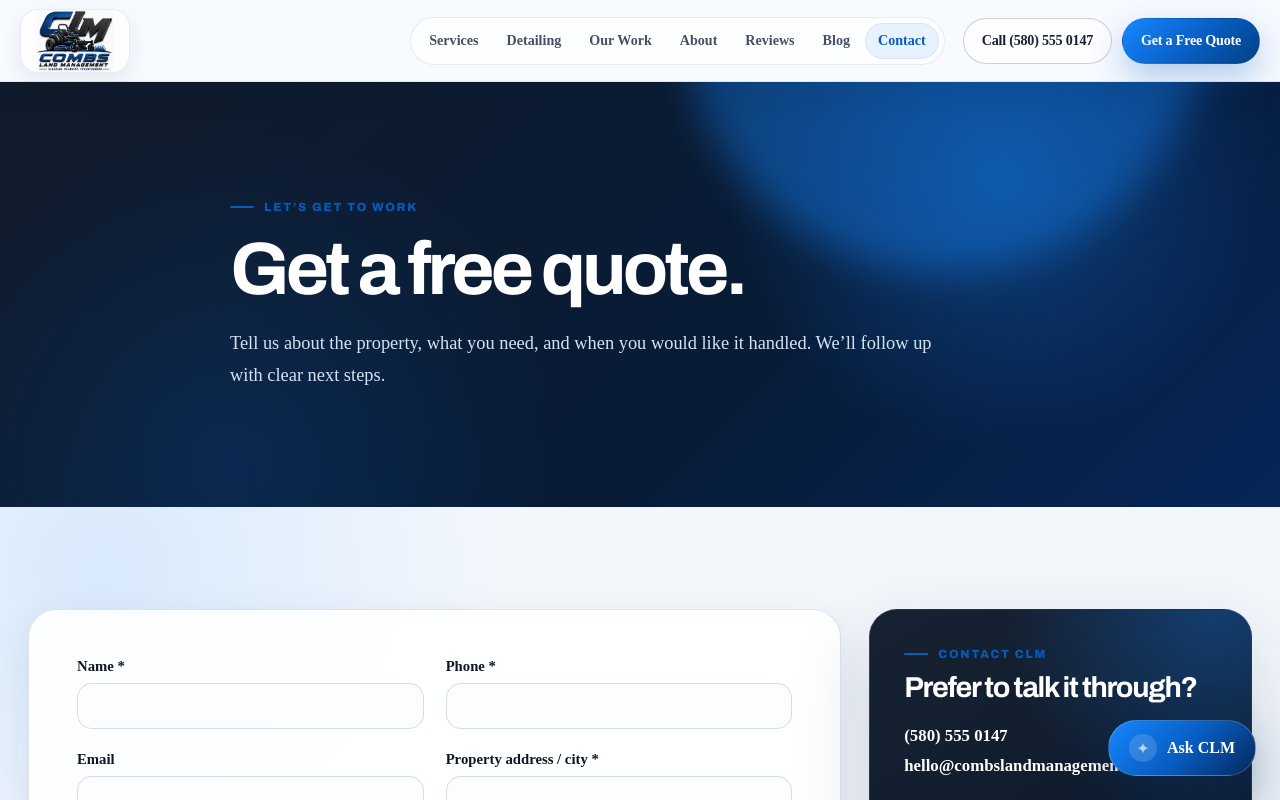
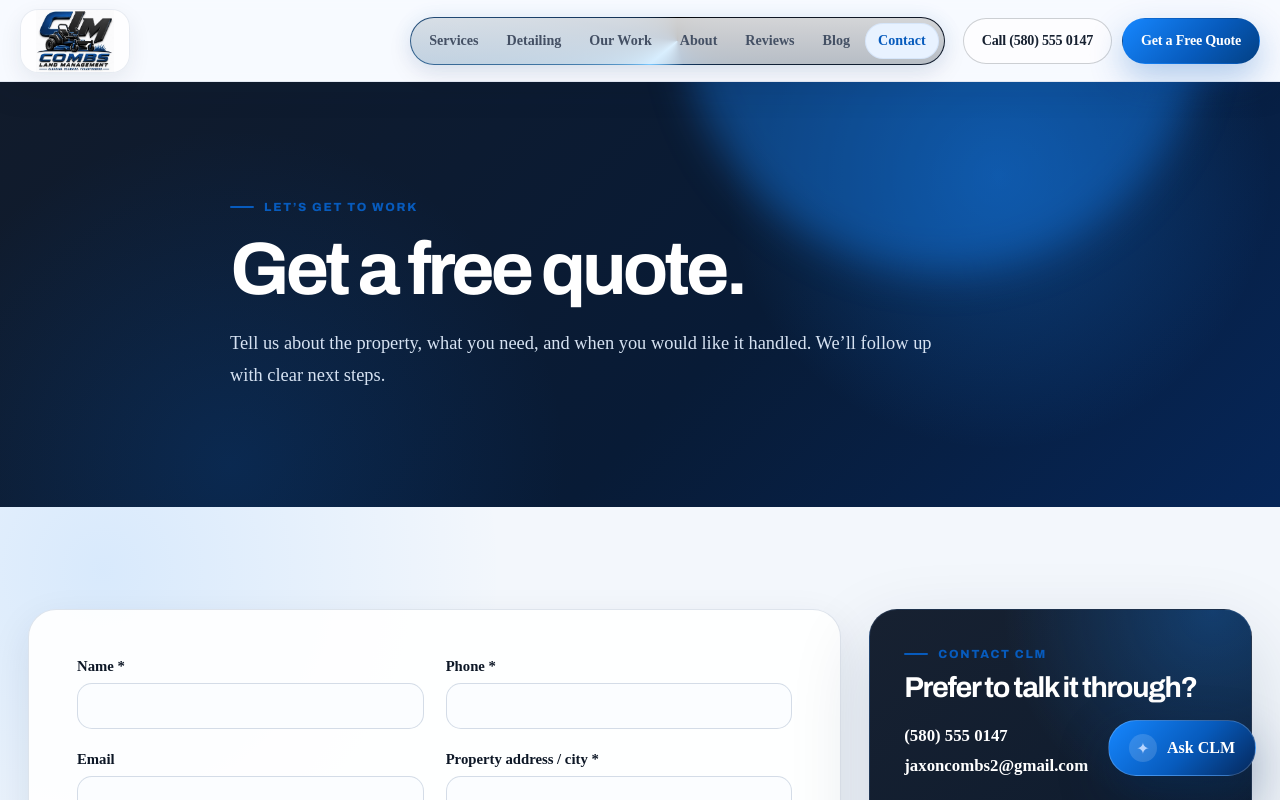
Before and after one commit to Brian2169fdsa/Jaxon, a Next.js app: page /contact in a window 1280 px wide. Shown: the top 800 px of the page. Built offline with nearby package versions, Linux system fonts and the light colour scheme.

Commit message:
Configure launch domain and quote delivery

```diff
--- a/app/api/quote/route.ts
+++ b/app/api/quote/route.ts
@@ -49,10 +49,10 @@ export async function POST(request: Request) {
   }
 
   const resendApiKey = process.env.RESEND_API_KEY;
-  const quoteToEmail = process.env.QUOTE_TO_EMAIL;
-  const fromEmail = process.env.QUOTE_FROM_EMAIL || "Combs Land Management <onboarding@resend.dev>";
+  const quoteToEmail = process.env.QUOTE_TO_EMAIL || "jaxoncombs2@gmail.com";
+  const fromEmail = process.env.QUOTE_FROM_EMAIL || "Combs Land Management <quotes@combslandmgt.com>";
 
-  if (!resendApiKey || !quoteToEmail) {
+  if (!resendApiKey) {
     return NextResponse.json({ error: "Online quotes are temporarily unavailable. Please call or email us directly." }, { status: 503 });
   }
 
--- a/app/globals.css
+++ b/app/globals.css
@@ -1,4 +1,10 @@
 @import url("https://fonts.googleapis.com/css2?family=Archivo:wght@600;700;800;900&family=Inter:wght@400;500;600;700&display=swap");
+
+@property --menu-border-angle {
+  syntax: "<angle>";
+  inherits: false;
+  initial-value: 0deg;
+}
 
 :root {
   --blue: #01409b;
@@ -698,9 +704,21 @@ p {
   align-self: auto;
   gap: 2px;
   padding: 5px;
-  border: 1px solid rgba(128, 151, 181, .18);
+  border: 1.5px solid transparent;
   border-radius: 999px;
-  background: rgba(255, 255, 255, .62);
+  background:
+    linear-gradient(rgba(255, 255, 255, .82), rgba(247, 251, 255, .72)) padding-box,
+    conic-gradient(
+      from var(--menu-border-angle),
+      #020306,
+      #101827 24%,
+      #123b69 46%,
+      #7bc8ff 64%,
+      #173b64 78%,
+      #020306
+    ) border-box;
+  box-shadow: 0 8px 24px rgba(5, 24, 51, .1), 0 0 20px rgba(22, 135, 255, .08);
+  animation: menu-border-rotate 6s linear infinite;
 }
 
 .desktop-nav a {
@@ -725,9 +743,25 @@ p {
 }
 
 .menu-button {
-  border: 1px solid var(--border);
+  border: 1.5px solid transparent;
   border-radius: 14px;
-  background: rgba(255, 255, 255, .75);
+  background:
+    linear-gradient(rgba(255, 255, 255, .9), rgba(247, 251, 255, .82)) padding-box,
+    conic-gradient(
+      from var(--menu-border-angle),
+      #020306,
+      #101827 24%,
+      #123b69 46%,
+      #7bc8ff 64%,
+      #173b64 78%,
+      #020306
+    ) border-box;
+  box-shadow: 0 8px 22px rgba(5, 24, 51, .11), 0 0 16px rgba(22, 135, 255, .08);
+  animation: menu-border-rotate 6s linear infinite;
+}
+
+@keyframes menu-border-rotate {
+  to { --menu-border-angle: 360deg; }
 }
 
 .home-hero {
--- a/app/layout.tsx
+++ b/app/layout.tsx
@@ -7,7 +7,7 @@ import { business } from "@/lib/site-data";
 import "./globals.css";
 
 export const metadata: Metadata = {
-  metadataBase: new URL("https://combslandmanagement.com"),
+  metadataBase: new URL(business.website),
   title: { default: `${business.name} | Woodward County, Oklahoma`, template: `%s | ${business.name}` },
   description: "Lawn mowing, garden beds, yard cleanup, brush clearing, and detailing across Woodward County, Oklahoma.",
   icons: {
@@ -38,7 +38,8 @@ export default function RootLayout({ children }: { children: ReactNode }) {
     areaServed: business.location,
     telephone: business.phone,
     email: business.email,
-    image: "https://combslandmanagement.com/images/logo.png",
+    image: `${business.website}/images/logo.png`,
+    url: business.website,
   };
 
   return (
--- a/app/robots.ts
+++ b/app/robots.ts
@@ -1,5 +1,6 @@
 import type { MetadataRoute } from "next";
+import { business } from "@/lib/site-data";
 
 export default function robots(): MetadataRoute.Robots {
-  return { rules: { userAgent: "*", allow: "/" }, sitemap: "https://combslandmanagement.com/sitemap.xml" };
+  return { rules: { userAgent: "*", allow: "/" }, sitemap: `${business.website}/sitemap.xml` };
 }
--- a/app/sitemap.ts
+++ b/app/sitemap.ts
@@ -1,9 +1,9 @@
 import type { MetadataRoute } from "next";
 import { blogPosts } from "@/lib/blog-data";
-import { services } from "@/lib/site-data";
+import { business, services } from "@/lib/site-data";
 
 export default function sitemap(): MetadataRoute.Sitemap {
-  const base = "https://combslandmanagement.com";
+  const base = business.website;
   const pages = ["", "/services", "/detailing", "/work", "/about", "/reviews", "/contact"];
 
   return [
--- a/lib/site-data.ts
+++ b/lib/site-data.ts
@@ -1,9 +1,10 @@
 export const business = {
   name: "Combs Land Management",
   shortName: "CLM",
+  website: "https://combslandmgt.com",
   phone: "(580) 555 0147",
   phoneHref: "+15805550147",
-  email: "hello@combslandmanagement.com",
+  email: "jaxoncombs2@gmail.com",
   location: "Woodward County, Oklahoma",
   hours: "Monday through Saturday, 7am to 7pm",
   tagline: "Clearing. Cleaning. Transforming.",
```
Also changed, not shown: app/blog/[slug]/page.tsx (+4 -4 lines), 2 other files (tests, documents, lock files or other folders).
